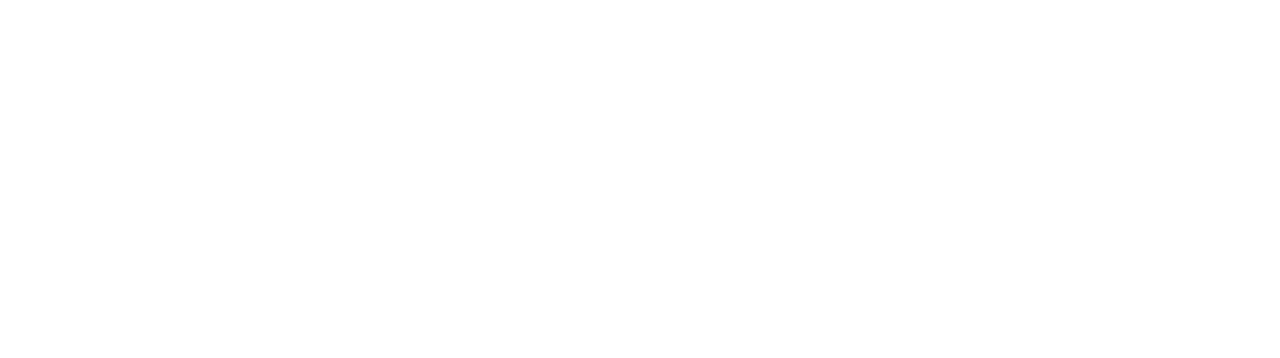
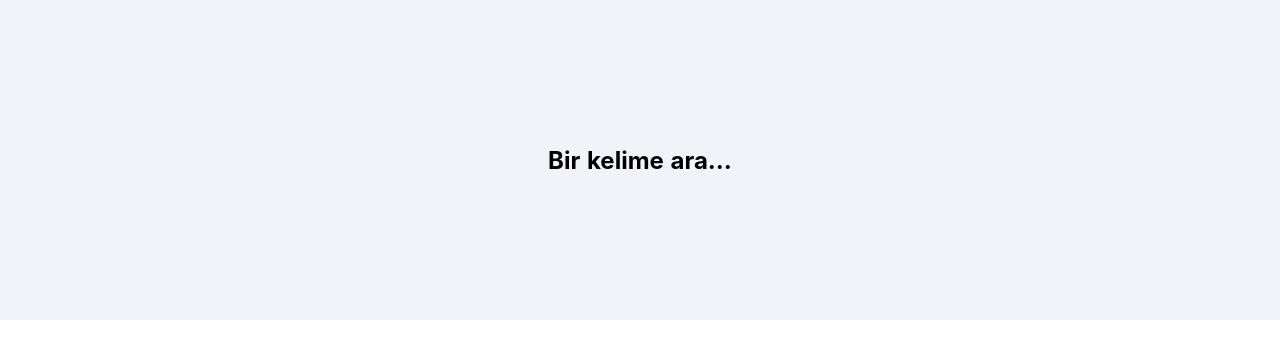
Before and after one commit to fdemir/etymology-turkish, a Nuxt app: page / in a window 1280 px wide. Shown: the top 358 px of the page. Built offline with nearby package versions, Linux system fonts and the light colour scheme.

Commit message:
add search section to home

```diff
--- a/pages/index.vue
+++ b/pages/index.vue
@@ -1,5 +1,20 @@
 <template>
-  <div>
-    <p></p>
+  <div class="content">
+    <SearchSection />
   </div>
 </template>
+
+<script>
+import SearchSection from '~/components/Home/SearchSection'
+export default {
+  components: {
+    SearchSection,
+  },
+}
+</script>
+
+<style lang="scss" scoped>
+.content {
+  min-height: 100vh;
+}
+</style>
```
